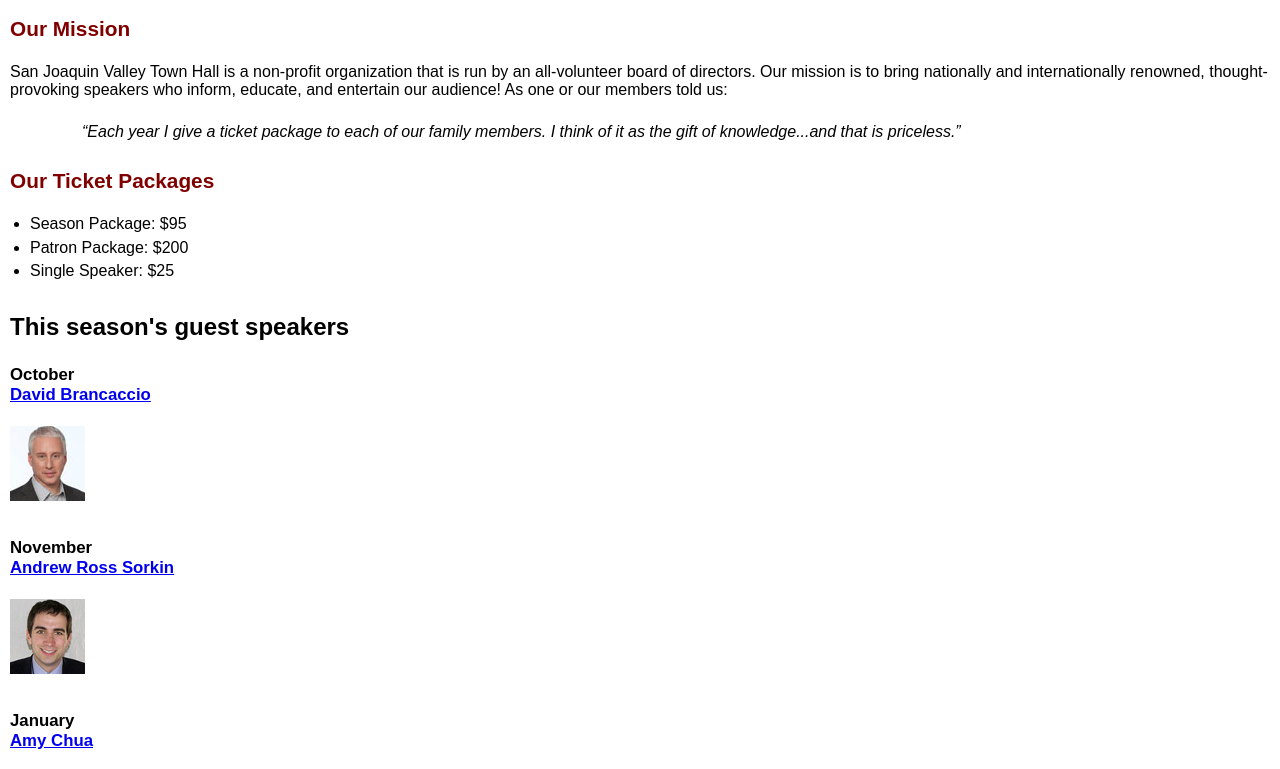
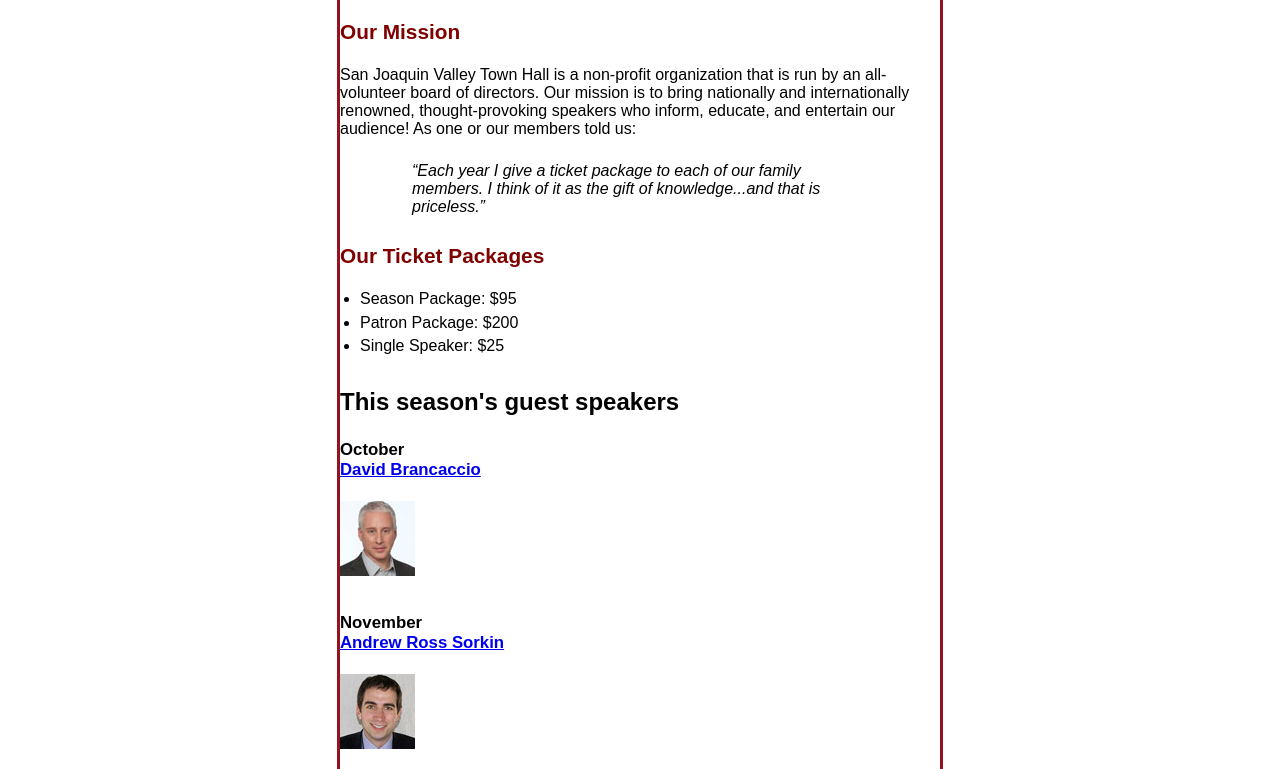
Before and after one commit to josuemayanga/A09, a plain HTML site: page index.html in a window 1280 px wide. Shown: the part 122-891 px from the top of the page. Drawn offline with Linux system fonts and the light colour scheme.

Commit message:
Update c5_main.css

```diff
--- a/styles/c5_main.css
+++ b/styles/c5_main.css
@@ -8,7 +8,11 @@
 	font-family: Arial, Helvetica, sans-serif;
     font-size: 100%;
     margin-left: 10px;
+    width: 600px;
+    margin: 0 auto;
+    border: 3px solid #931420;
 }
+
 a:focus, a:hover {
 	font-style: italic;
 }
```
